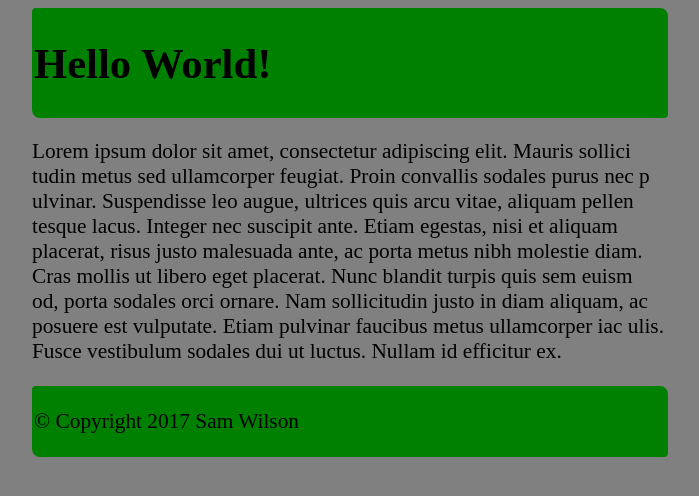
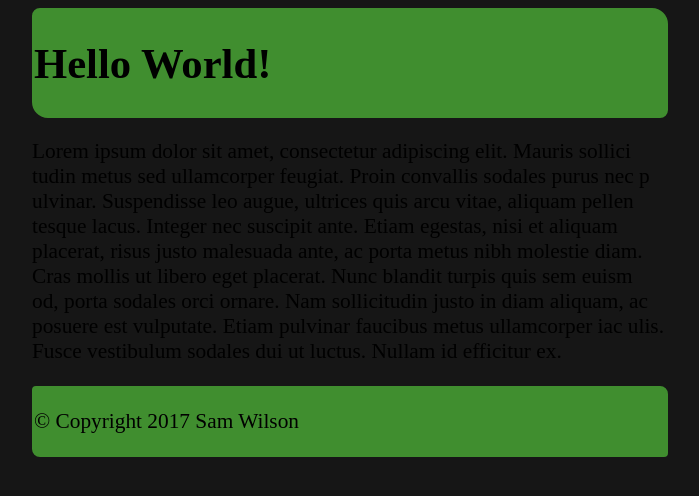
Before and after one commit to swilso421/swilso421.github.io, a plain HTML site: page index.html in a window 1280 px wide. Shown: the whole page, without its empty margins (292-991 px from the left). Drawn offline with Linux system fonts and the light colour scheme.

Commit message:
Color update

```diff
--- a/stylesheets/personal-style.css
+++ b/stylesheets/personal-style.css
@@ -1,6 +1,6 @@
 body {
   text-align: center;
-  background-color: grey;
+  background-color: #161616;
   font-size: 16pt;
 }
 
@@ -12,9 +12,9 @@ div.main-wrapper {
 }
 
 div.header {
-  background-color: green;
-  border: 2px solid green;
-  border-radius: 4px 8px;
+  background-color: #408e2f;
+  border: 2px solid #408e2f;
+  border-radius: 8px 16px;
   text-align: left;
   width: 100%;
 }
@@ -28,7 +28,7 @@ div.content-wrapper {
 div.footer {
   clear: left;
   width: 100%;
-  background-color: green;
-  border: 2px solid green;
+  background-color: #408e2f;
+  border: 2px solid #408e2f;
   border-radius: 4px 8px;
 }
```
